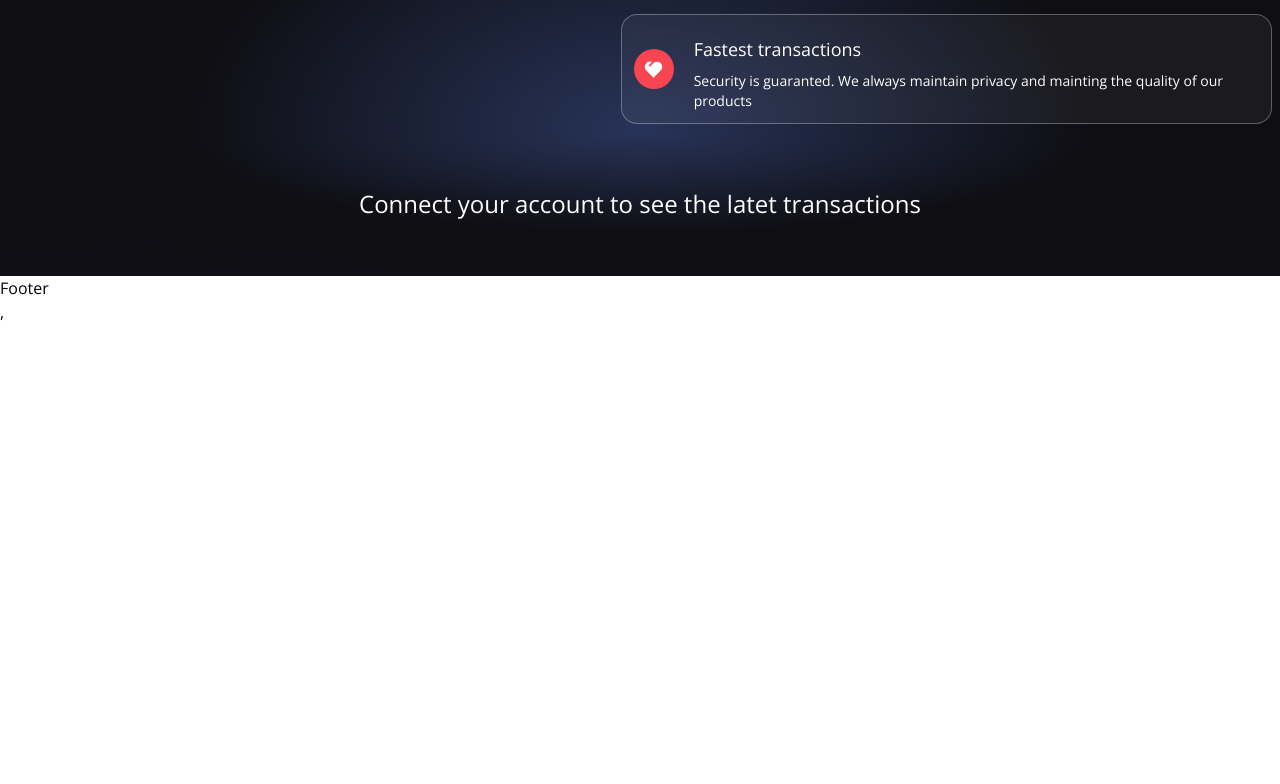
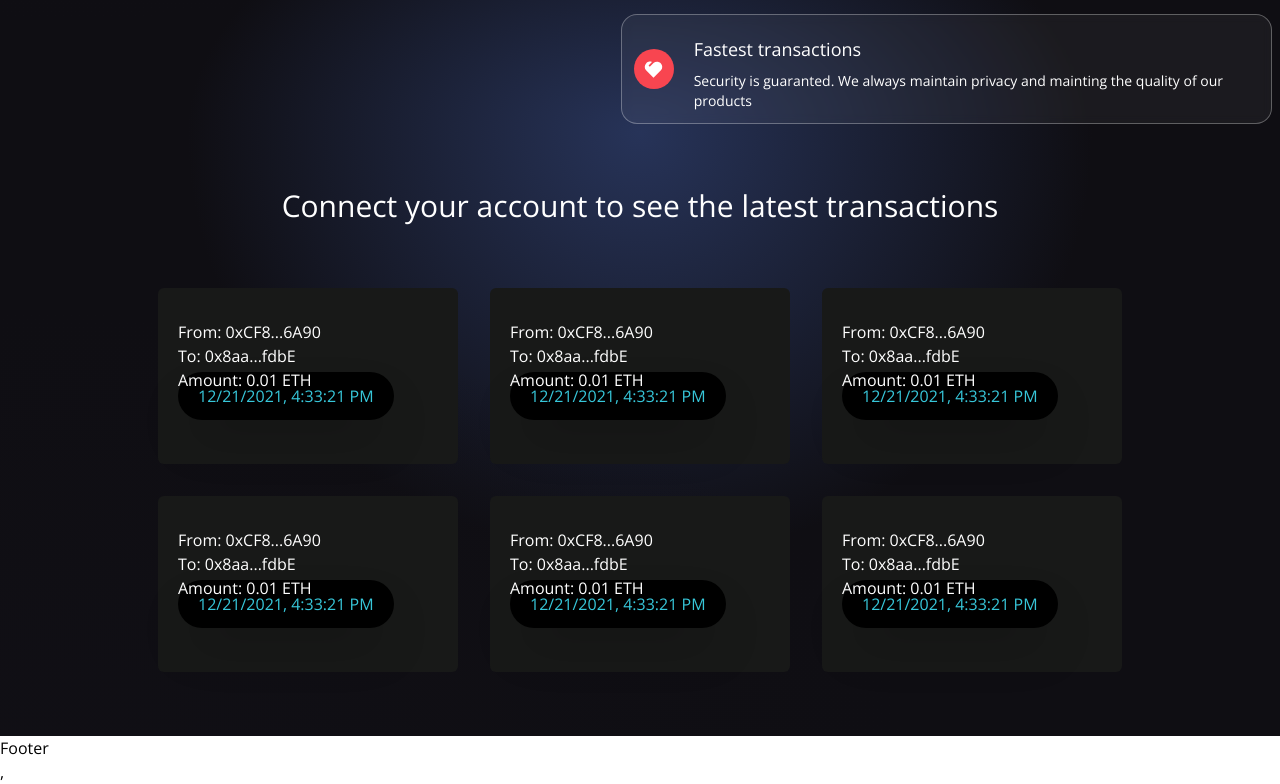
Before and after one commit to Diogo0602x/KRYPT, a React (Vite) app in the folder client/: page / in a window 1280 px wide. Shown: the part 995-1779 px from the top of the page. Before the commit the page ends 1319 px from the top, so only its background shows below. Built offline with nearby package versions, Linux system fonts and the light colour scheme.

Commit message:
Giphy developers added to the project

```diff
--- a/client/src/components/Transactions.jsx
+++ b/client/src/components/Transactions.jsx
@@ -3,20 +3,68 @@
 import { TransactionContext } from '../context/TransactionContext';
 
 import dummyData from '../utils/dummyData';
+import { shortenAddress } from '../utils/shortenAddress';
+
+const TransactionCard = ({ addressTo, addressFrom, timestamp, message, keyword, amount, url }) => {
+    return (
+        <div className='bg-[#181918] m-4 flex flex-1
+            2xl:min-w-[450px]
+            2xl:max-w-[500px]
+            sm:min-w-[270px]
+            sm:max-w-[300px]
+            flex-col p-3 rounded-md hover:shadow-2x1
+        '>
+            <div className='flex flex-col items-center w-full mt-3'>
+                <div className='w-full mb-6 p-2'>
+                    <a href={`https://ropsten.etherscan.io//address/${addressFrom}`} target='_blank' rel='noopener noreferrer'>
+                        <p className='text-white text-base'>From: {shortenAddress(addressFrom)}</p>
+                    </a>
+                    <a href={`https://ropsten.etherscan.io//address/${addressTo}`} target='_blank' rel='noopener noreferrer'>
+                        <p className='text-white text-base'>To: {shortenAddress(addressTo)}</p>
+                    </a>
+                    <p className='text-white text-base'>Amount: {amount} ETH</p>
+                    {message && (
+                        <>
+                            <br/>
+                            <p className='text-white text-base'>Message: {message}</p>
+                        </>
+                    )}
+
+                    <div className='bg-black p-3 px-5 w-max rounded-3xl -mt-5 shadow-2xl'>
+                        <p className='text-[#37c7da]' front-bold>{timestamp}</p>
+                    </div>
+
+                </div>
+            </div>
+        </div>
+    )
+}
 
 const Transactions = () => {
-    const { currentAccount } = useContext(TransactionContext);
+    const {currentAccount } = useContext(TransactionContext);
+
     return (
-        <div className='flex w-full justify-center items-center 2xl:px-20  gradient-bg-transactions'>
-            <div className='flex flex-col md:p-12 py-12 px-4'>
-                {currentAccount ? (
-                    <h3 className='text-white text-2xl text-center my-2'>Latest Transactions</h3>
-                ) : (
-                    <h3 className='text-white text-2xl text-center my-2'>Connect your account to see the latet transactions</h3>
-                )}
-            </div>
+      <div className='flex w-full justify-center items-center 2xl:px-20 gradient-bg-transactions'>
+        <div className='flex flex-col md:p-12 py-12 px-4'>
+          {currentAccount ? (
+            <h3 className='text-white text-3xl text-center my-2'>
+              Latest Transactions
+            </h3>
+          ) : (
+            <h3 className='text-white text-3xl text-center my-2'>
+              Connect your account to see the latest transactions
+            </h3>
+          )}
+
+          <div className='flex flex-wrap justify-center items-center mt-10'>
+            {dummyData.reverse().map((transaction, i) => (
+                <TransactionCard key={i} {...transaction} />
+            ))}
+
+          </div>
         </div>
+      </div>
     );
-}
+  };
 
 export default Transactions;
```
Also changed, not shown: 1 other file (tests, documents, lock files or other folders).
